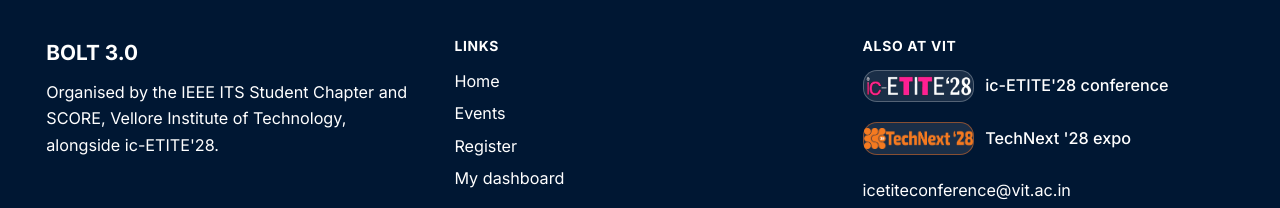
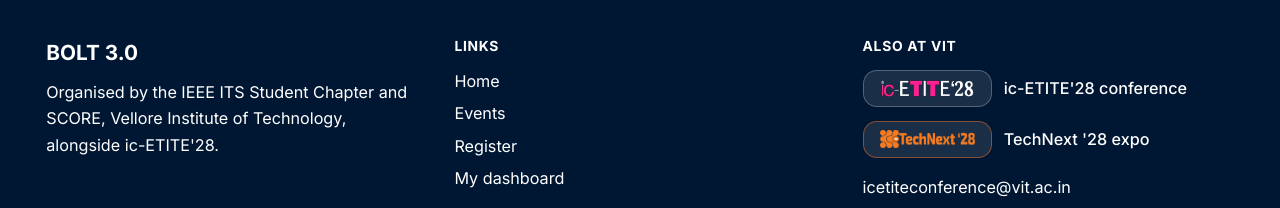
Before and after one commit to IEEE-ITS-VIT/BOLT-3.0, a Next.js app: page /login in a window 1280 px wide. Shown: the part 1204-1412 px from the top of the page. Built offline with nearby package versions, Linux system fonts and the light colour scheme; no server answers; a web font is replaced by a local one.

Commit message:
style: fit logos properly with inner containers in footer and showcase banner

```diff
--- a/app/page.tsx
+++ b/app/page.tsx
@@ -168,13 +168,13 @@ export default async function HackathonPage() {
         <div className="container-x">
           <div className="flex flex-col md:flex-row items-center justify-between gap-6 p-6 sm:p-8 rounded-3xl bg-white/5 border border-white/15 backdrop-blur-sm">
             <div className="flex flex-col sm:flex-row items-center gap-6 text-center sm:text-left">
-              <div className="relative h-20 sm:h-22 w-64 sm:w-72 md:w-80 shrink-0 bg-white/10 backdrop-blur-md px-6 py-4 rounded-2xl border-2 border-[#F37021]/70 shadow-[0_0_24px_rgba(243,112,33,0.22)] flex items-center justify-center">
-                <div className="relative h-8 w-full max-w-[200px] translate-y-1.5 sm:translate-y-2">
+              <div className="relative h-20 sm:h-22 w-72 sm:w-80 md:w-88 shrink-0 bg-white/10 backdrop-blur-md px-8 py-4 rounded-2xl border-2 border-[#F37021]/70 shadow-[0_0_24px_rgba(243,112,33,0.22)] flex items-center justify-center">
+                <div className="relative h-7 sm:h-7.5 w-44 sm:w-48 max-w-[190px] mx-auto translate-y-1">
                   <Image
                     src="/logos/technext-logo.png"
                     alt="TechNext '28 National Industrial Expo"
                     fill
-                    sizes="200px"
+                    sizes="190px"
                     className="object-contain object-center"
                     priority
                   />
--- a/components/SiteFooter.tsx
+++ b/components/SiteFooter.tsx
@@ -54,16 +54,20 @@ export default function SiteFooter({ links }: { links: { icetite: string; bolt:
           <ul className="mt-3 space-y-3 text-sm">
             <li>
               <a href={links.icetite} className="inline-flex items-center gap-2.5 text-white hover:text-white group">
-                <div className="relative h-7 w-24 shrink-0 bg-white/10 rounded-xl px-2.5 py-1 border border-white/25 flex items-center justify-center">
-                  <Image src="/logos/ic-etite28-cropped-transparent.png" alt="ic-ETITE'28" fill sizes="96px" className="object-contain" />
+                <div className="h-8 w-28 shrink-0 bg-white/10 rounded-xl px-3 py-1.5 border border-white/25 flex items-center justify-center">
+                  <div className="relative h-4 w-full">
+                    <Image src="/logos/ic-etite28-cropped-transparent.png" alt="ic-ETITE'28" fill sizes="90px" className="object-contain object-center" />
+                  </div>
                 </div>
                 <span className="font-medium group-hover:underline">ic-ETITE&apos;28 conference</span>
               </a>
             </li>
             <li>
               <a href={links.technext} className="inline-flex items-center gap-2.5 text-white hover:text-white group">
-                <div className="relative h-7 w-24 shrink-0 bg-white/10 rounded-xl px-2.5 py-1 border border-[#F37021]/50 flex items-center justify-center">
-                  <Image src="/logos/technext-logo.png" alt="TechNext '28" fill sizes="96px" className="object-contain" />
+                <div className="h-8 w-28 shrink-0 bg-white/10 rounded-xl px-3 py-1.5 border border-[#F37021]/50 flex items-center justify-center">
+                  <div className="relative h-4 w-full">
+                    <Image src="/logos/technext-logo.png" alt="TechNext '28" fill sizes="90px" className="object-contain object-center" />
+                  </div>
                 </div>
                 <span className="font-medium group-hover:underline">TechNext &apos;28 expo</span>
               </a>
```
